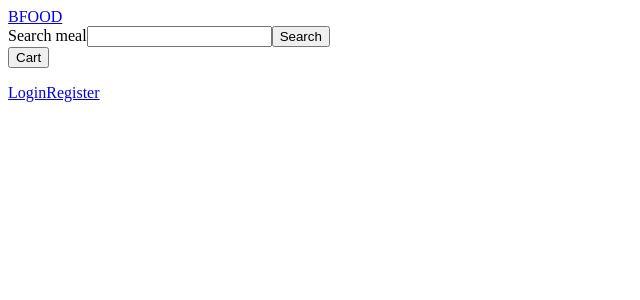
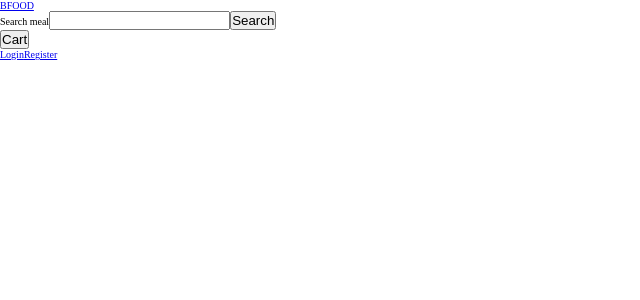
Before and after one commit to stanciuruben/bfood, a React (Create React App) app: page / in a window 1280 px wide. Shown: the top 300 px of the page, without its empty margins (0-640 px from the left). Built offline with nearby package versions, Linux system fonts and the light colour scheme.

Commit message:
setup: sass

```diff
--- a/public/main.css
+++ b/public/main.css
@@ -1,3 +1,17 @@
+html {
+  font-size: 62.5%;
+}
 
+body {
+  box-sizing: border-box;
+}
+
+*,
+*::after,
+*::before {
+  margin: 0;
+  padding: 0;
+  box-sizing: inherit;
+}
 
 /*# sourceMappingURL=main.css.map */
--- /dev/null
+++ b/src/scss/base/_base-reset.scss
@@ -0,0 +1,15 @@
+html {
+    font-size: 62.5%;
+}
+
+body {
+    box-sizing: border-box;
+}
+
+*,
+*::after,
+*::before {
+    margin: 0;
+    padding: 0;
+    box-sizing: inherit;
+}
--- a/src/scss/main.scss
+++ b/src/scss/main.scss
@@ -0,0 +1,2 @@
+@import "./containers/navbar";
+@import "./base/base-reset";
```
Also changed, not shown: src/scss/containers/_navbar.scss (added), 1 other file (tests, documents, lock files or other folders).
